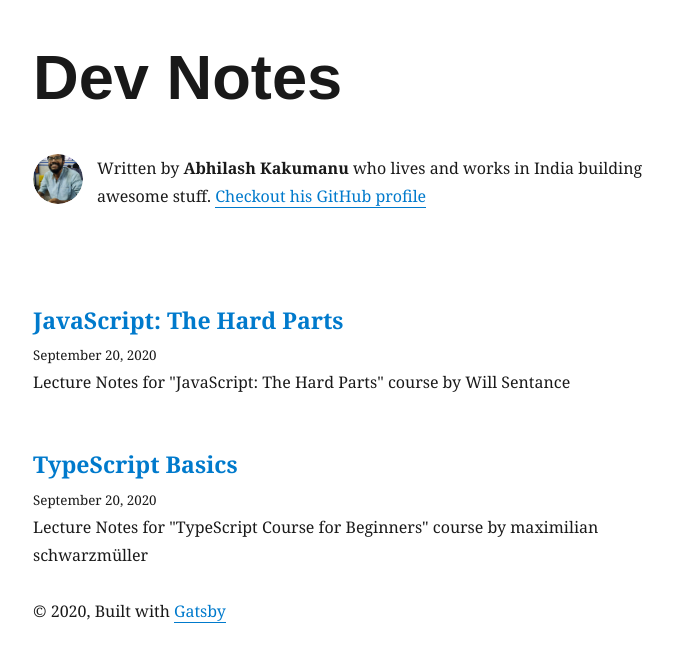
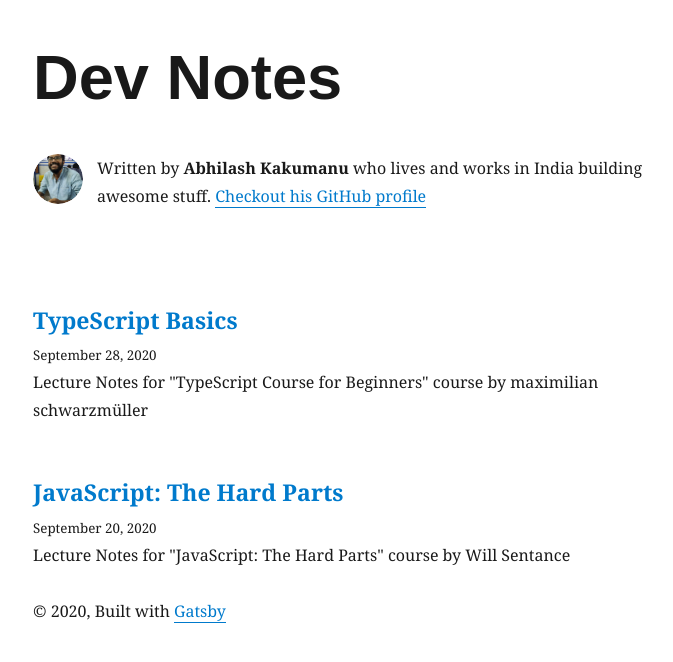
Before and after one commit to abhilashkakumanu1/Blog, a Gatsby site: page / in a window 1280 px wide. Shown: the whole page, without its empty margins (292-965 px from the left). Built offline with nearby package versions, Linux system fonts and the light colour scheme; Gatsby itself is replaced by a stand-in of ours; some packages are replaced by stand-ins of ours.

Commit message:
updated date

```diff
--- a/content/blog/TypeScript-Basics/index.md
+++ b/content/blog/TypeScript-Basics/index.md
@@ -1,6 +1,6 @@
 ---
 title: "TypeScript Basics"
-date: "2020-09-20T22:12:03.284Z"
+date: "2020-09-28T22:12:03.284Z"
 description: 'Lecture Notes for "TypeScript Course for Beginners" course by maximilian schwarzmüller'
 ---
 
```
